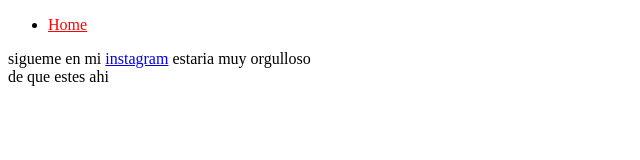
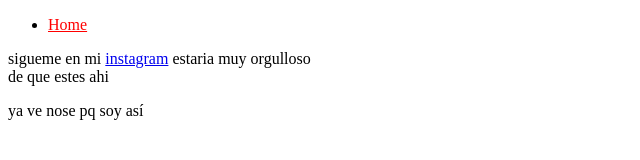
Before and after one commit to MartinJaramillo/hyperblog, a plain HTML site: page index.html in a window 1280 px wide. Shown: the whole page, without its empty margins (0-640 px from the left). Drawn offline with Linux system fonts and the light colour scheme.

Commit message:
agrege un p y algo
bueno esta mejor

```diff
--- a/index.html
+++ b/index.html
@@ -21,6 +21,10 @@
         <p>
             sigueme en mi <a href="https://www.instagram.com/mjmartinjaramillo/">instagram</a> estaria muy orgulloso <br>
             de que estes ahi
+
+        </p>
+      <p>
+        ya ve nose pq soy así
         </p>
     </main>
 </body>
```
